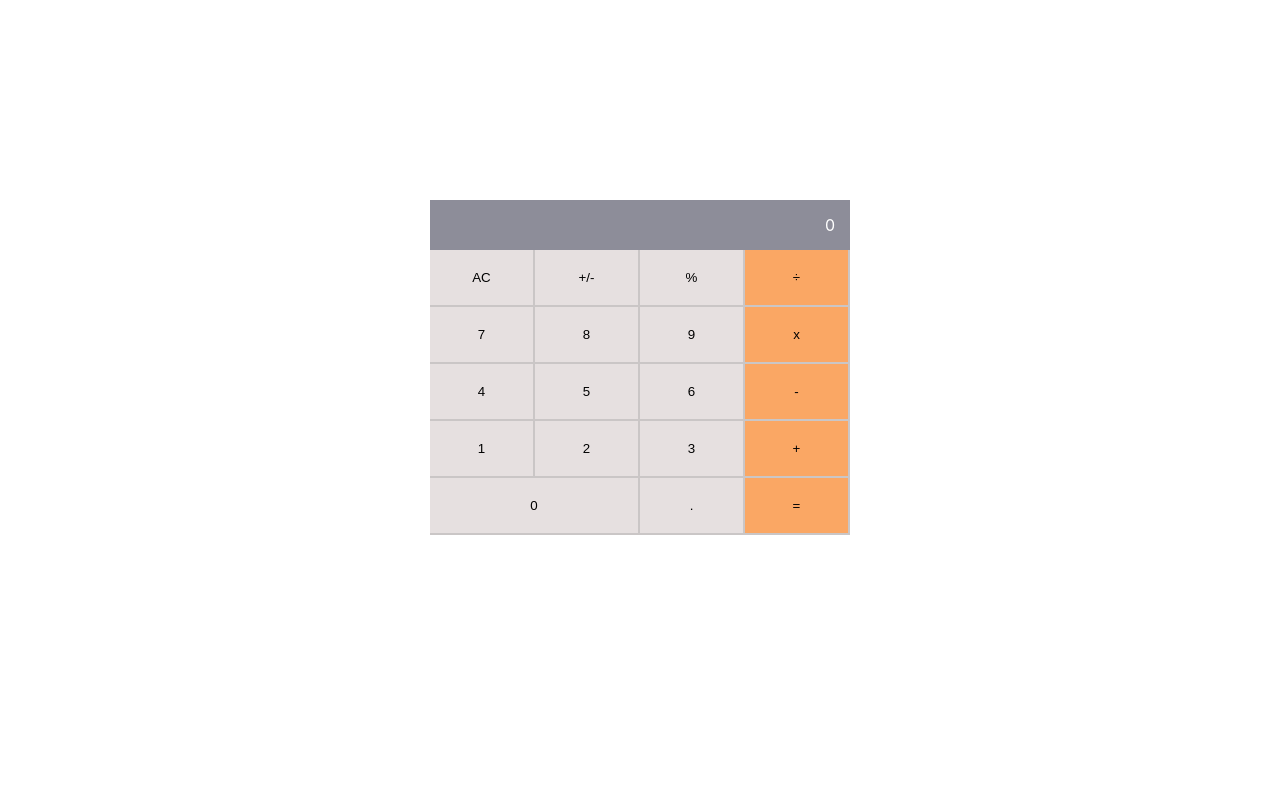
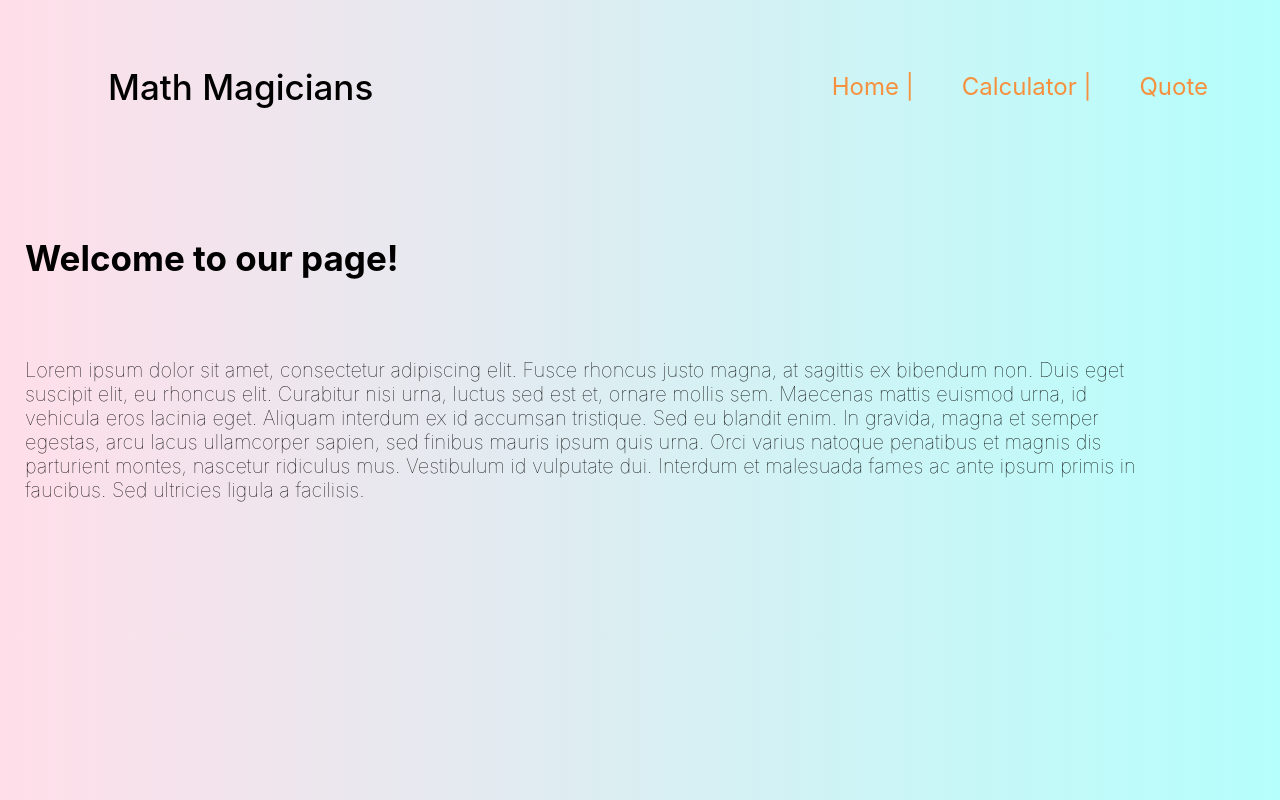
Before and after one commit to Abe1able/Math-Magician, a React (Create React App) app: page / in a window 1280 px wide. Built offline with nearby package versions, Linux system fonts and the light colour scheme.

Commit message:
Add pages to the app

```diff
--- a/package.json
+++ b/package.json
@@ -9,6 +9,7 @@
     "big.js": "^6.2.1",
     "react": "^18.2.0",
     "react-dom": "^18.2.0",
+    "react-router-dom": "^6.7.0",
     "react-scripts": "5.0.1",
     "web-vitals": "^2.1.4"
   },
--- a/src/App.css
+++ b/src/App.css
@@ -1,7 +1,11 @@
 body {
+  background-color: #ffdee9;
+  background-image: linear-gradient(90deg, #ffdee9 0%, #b5fffc 100%);
+}
+
+.main_container {
   display: flex;
-  justify-content: center;
-  padding-top: 200px;
+  justify-content: space-evenly;
 }
 
 .container {
--- a/src/App.js
+++ b/src/App.js
@@ -1,20 +1,23 @@
 import React from 'react';
+import { Routes, Route } from 'react-router-dom';
 import Calculator from './components/Calculator';
+import Home from './components/Home';
+import Quote from './components/Quote';
+import Navbar from './components/Navbar';
 import './App.css';
 
-class App extends React.Component {
-  constructor(props) {
-    super(props);
-    this.state = {};
-  }
-
-  render() {
-    return (
-      <div className="App">
-        <Calculator />
-      </div>
-    );
-  }
+function App() {
+  return (
+    <div className="main-container">
+      <Navbar />
+      <Routes>
+        <Route path="/" element={<Home />} />
+        <Route path="/calculator" element={<Calculator />} />
+        <Route path="/quote" element={<Quote />} />
+        <Route path="*" element={<Home />} />
+      </Routes>
+    </div>
+  );
 }
 
 export default App;
--- a/src/components/Calculator.js
+++ b/src/components/Calculator.js
@@ -10,6 +10,10 @@ const Calculator = () => {
   };
 
   return (
+    <div className="main_container">
+      <div className="text">
+        <h2>Let&apos;s do some Math!</h2>
+      </div>
       <div className="container">
         <div className="row-div">
           <div className="result">
@@ -48,6 +52,7 @@ const Calculator = () => {
           <button type="button" className="orange-cell" onClick={onClickHandler}>=</button>
         </div>
       </div>
+    </div>
   );
 };
 
--- /dev/null
+++ b/src/components/Home.css
@@ -0,0 +1,14 @@
+.home_container {
+  padding: 20px 100px 100px 10px;
+}
+
+.home_container h2 {
+  padding: 15px;
+  font-size: 35px;
+}
+
+.text_article {
+  padding: 15px;
+  font-size: 20px;
+  font-weight: lighter;
+}
--- /dev/null
+++ b/src/components/Home.js
@@ -0,0 +1,24 @@
+import React from 'react';
+import './Home.css';
+
+const Home = () => (
+  <div className="home_container">
+    <h2>Welcome to our page!</h2>
+    <article className="text_article">
+      <p>
+        Lorem ipsum dolor sit amet, consectetur adipiscing elit.
+        Fusce rhoncus justo magna, at sagittis ex bibendum non.
+        Duis eget suscipit elit, eu rhoncus elit. Curabitur nisi urna,
+        luctus sed est et, ornare mollis sem. Maecenas mattis euismod urna,
+        id vehicula eros lacinia eget. Aliquam interdum ex id accumsan tristique.
+        Sed eu blandit enim. In gravida, magna et semper egestas, arcu lacus ullamcorper sapien,
+        sed finibus mauris ipsum quis urna. Orci varius natoque penatibus et
+        magnis dis parturient montes, nascetur ridiculus mus.
+        Vestibulum id vulputate dui. Interdum et malesuada fames
+        ac ante ipsum primis in faucibus. Sed ultricies ligula a facilisis.
+      </p>
+    </article>
+  </div>
+);
+
+export default Home;
--- /dev/null
+++ b/src/components/Navbar.css
@@ -0,0 +1,38 @@
+nav {
+  display: flex;
+  justify-content: space-between;
+  padding: 2em;
+  font-size: 1.5em;
+}
+
+nav h2 {
+  display: flex;
+  align-items: center;
+  font-size: 35px;
+  font-weight: 500;
+  margin: 0;
+  padding-left: 60px;
+}
+
+.nav_link {
+  display: flex;
+  justify-content: flex-end;
+}
+
+.nav_link li {
+  padding: 0 1em;
+  list-style: none;
+}
+
+.nav_link li a {
+  text-decoration: none;
+  color: #f5913e;
+}
+
+.nav_link li a:hover {
+  color: #8286fc;
+}
+
+.active_link {
+  color: #fff !important;
+}
--- /dev/null
+++ b/src/components/Navbar.js
@@ -0,0 +1,36 @@
+import React from 'react';
+import { Link } from 'react-router-dom';
+import './Navbar.css';
+
+const Navbar = () => {
+  const links = [
+    {
+      id: 1,
+      path: '/',
+      text: 'Home  |',
+    },
+    {
+      id: 2,
+      path: '/calculator',
+      text: 'Calculator |',
+    },
+    {
+      id: 3,
+      path: '/quote',
+      text: 'Quote',
+    },
+  ];
+  return (
+    <nav>
+      <h2>Math Magicians</h2>
+      <ul className="nav_link">
+        {links.map((link) => (
+          <li key={link.id}>
+            <Link to={link.path}>{link.text}</Link>
+          </li>
+        ))}
+      </ul>
+    </nav>
+  );
+};
+export default Navbar;
--- /dev/null
+++ b/src/components/Quote.css
@@ -0,0 +1,5 @@
+.quote_container {
+  display: flex;
+  padding-left: 20px;
+  flex-direction: column;
+}
--- /dev/null
+++ b/src/components/Quote.js
@@ -0,0 +1,12 @@
+/* eslint-disable max-len */
+import React from 'react';
+import './Quote.css';
+
+const Quote = () => (
+  <div className="quote_container">
+    <h2>Mathematics is not about numbers, equations, computations, or algorithms; It is about understanding. </h2>
+    <h4>- William Paul Thurston</h4>
+  </div>
+);
+
+export default Quote;
--- a/src/index.js
+++ b/src/index.js
@@ -1,5 +1,6 @@
 import React from 'react';
 import ReactDOM from 'react-dom/client';
+import { BrowserRouter as Router } from 'react-router-dom';
 import './index.css';
 import App from './App';
 import reportWebVitals from './reportWebVitals';
@@ -7,7 +8,9 @@ import reportWebVitals from './reportWebVitals';
 const root = ReactDOM.createRoot(document.getElementById('root'));
 root.render(
   <React.StrictMode>
-    <App />
+    <Router>
+      <App />
+    </Router>
   </React.StrictMode>,
 );
 
```
Also changed, not shown: 1 other file (tests, documents, lock files or other folders). Lines whose indentation alone changed are shown as unchanged.
